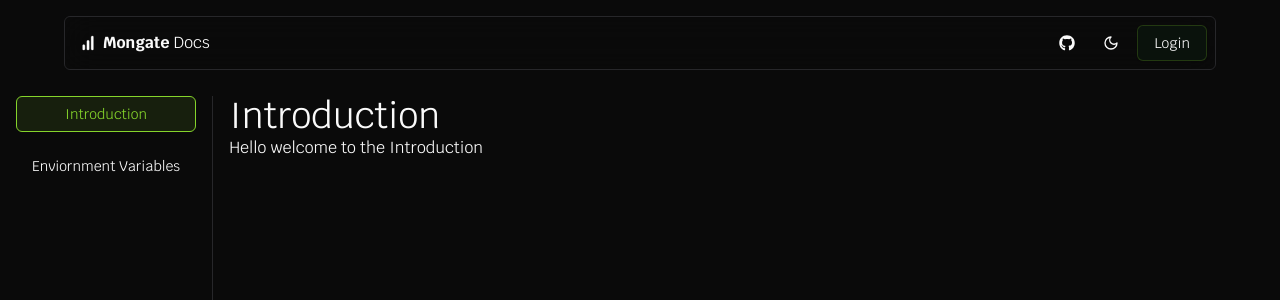
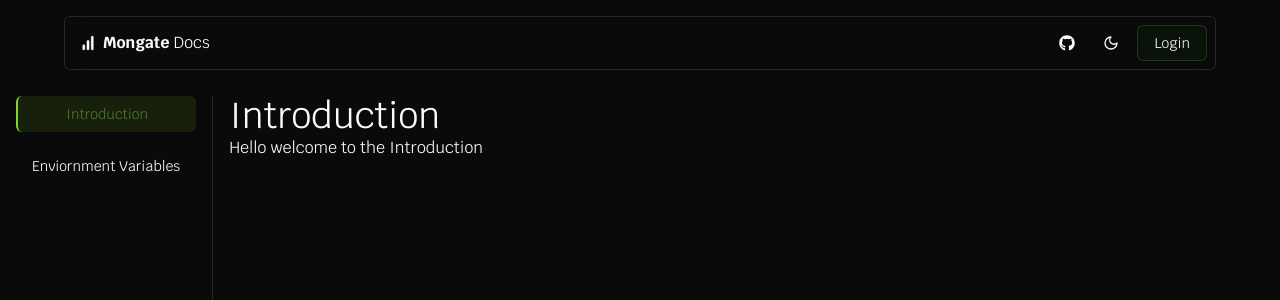
Before and after one commit to colinguinane1/Mongate-Front-End, a Next.js app: page /docs in a window 1280 px wide. Shown: the top 300 px of the page. Built offline with nearby package versions, Linux system fonts and the light colour scheme; no server answers; what tailwindcss-motion would draw is missing.

Commit message:
Update page.tsx

```diff
--- a/app/docs/page.tsx
+++ b/app/docs/page.tsx
@@ -31,7 +31,7 @@ export default function DocsPage() {
                 key={doc.slug}
                 className={` hover:text-primary hover:bg-primary/10 rounded-md  w-full  ${
                   selectedDoc === doc.slug
-                    ? "border rounded-md bg-primary/10 border-primary text-primary"
+                    ? "border-l-2 rounded-md bg-primary/10 border-primary text-primary/50"
                     : ""
                 }`}
                 onClick={() => setSelectedDoc(doc.slug)}
```
